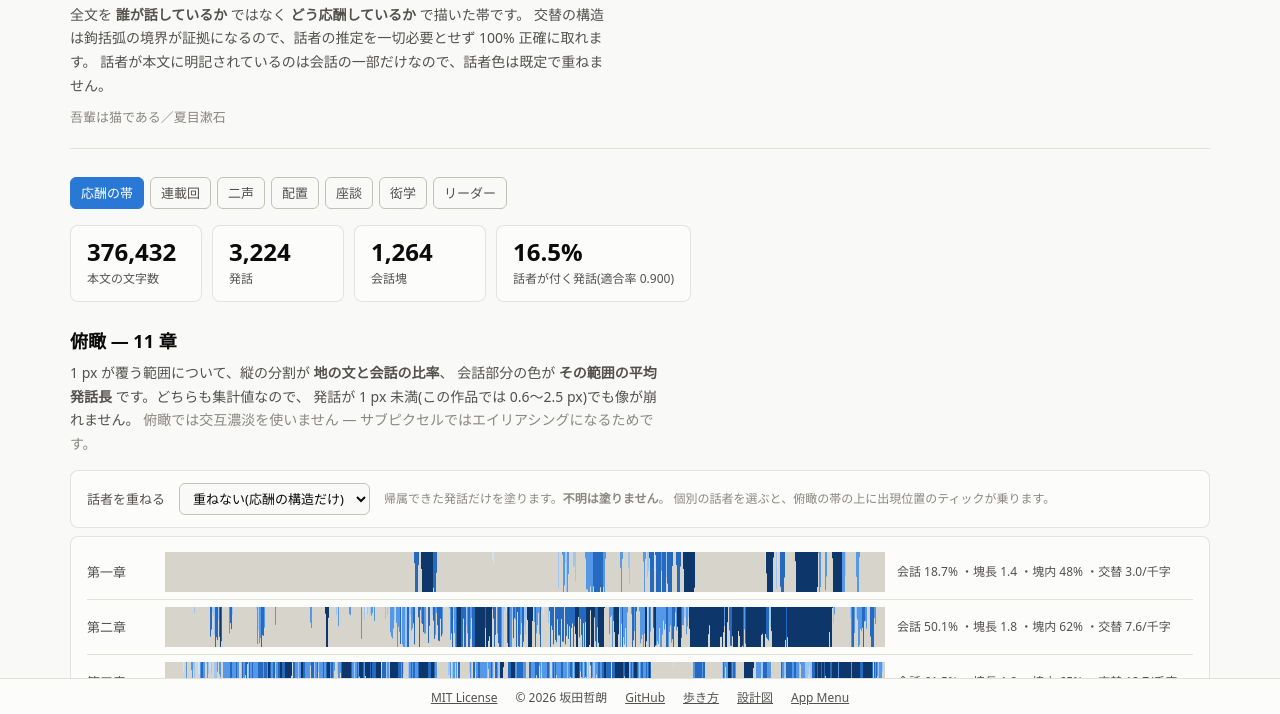
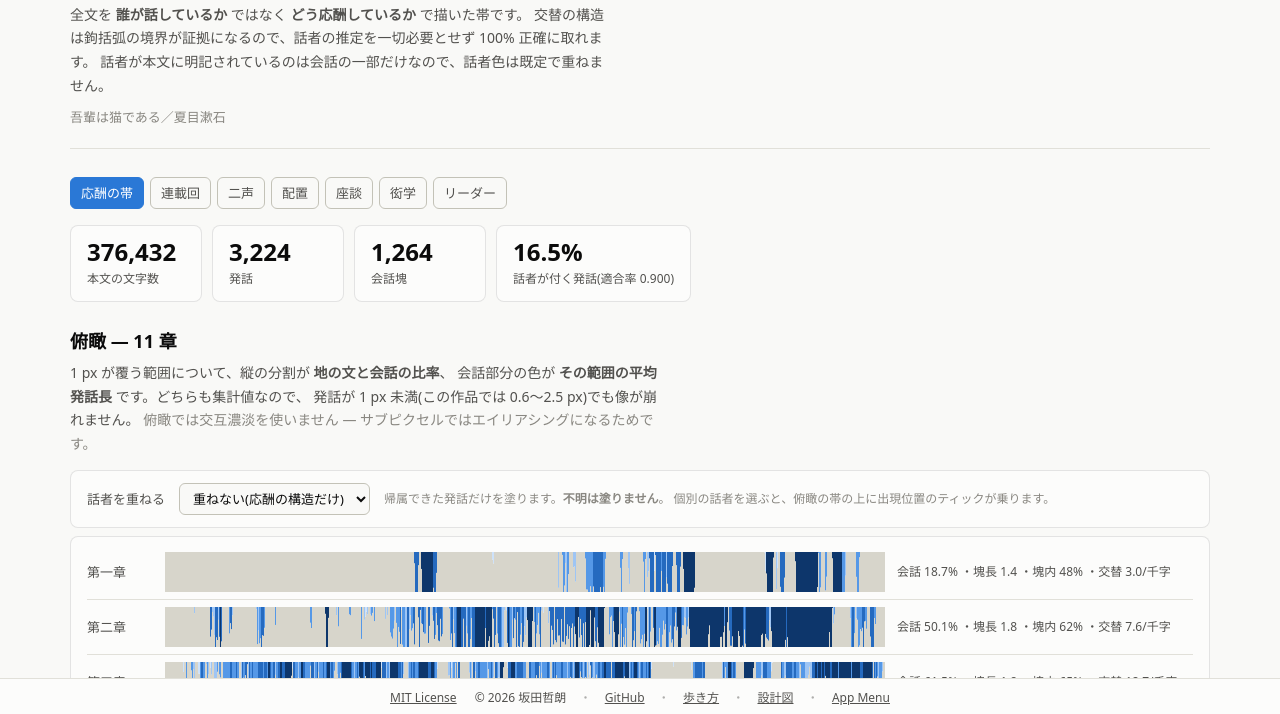
Before and after one commit to twill3c/neko-atlas, a plain HTML site: page web/index.html in a window 1280 px wide. Shown: the part 83-797 px from the top of the page. Drawn offline with Linux system fonts and the light colour scheme.

Commit message:
fix: フッタの区切り「・」を規約どおり入れる
koho-lens が正本の並び「MIT License © 2026 坂田哲朗 ・ GitHub ・ 歩き方 ・ 設計図 ・ App Menu」に合わせる。CSS の ::before では innerText に出ず検品器から見えないので、文字として置く(hanshoku-atlas の教訓)。

Co-Authored-By: Claude Opus 5 (1M context) <noreply@anthropic.com>

```diff
--- a/web/index.html
+++ b/web/index.html
@@ -87,10 +87,10 @@
 <footer class="site">
   <a href="https://github.com/twill3c/neko-atlas/blob/master/LICENSE">MIT License</a>
   <span>© 2026 坂田哲朗</span>
-  <a href="https://github.com/twill3c/neko-atlas">GitHub</a>
-  <a href="https://claude.ai/code/artifact/c3048f58-cbf5-4e1b-a496-c51c121341f5">歩き方</a>
-  <a href="https://claude.ai/code/artifact/ae20ea82-2023-488d-8b1d-e463c3ca7f11">設計図</a>
-  <a href="https://app-menu-amber.vercel.app/">App Menu</a>
+  <span class="fsep">・</span><a href="https://github.com/twill3c/neko-atlas">GitHub</a>
+  <span class="fsep">・</span><a href="https://claude.ai/code/artifact/c3048f58-cbf5-4e1b-a496-c51c121341f5">歩き方</a>
+  <span class="fsep">・</span><a href="https://claude.ai/code/artifact/ae20ea82-2023-488d-8b1d-e463c3ca7f11">設計図</a>
+  <span class="fsep">・</span><a href="https://app-menu-amber.vercel.app/">App Menu</a>
 </footer>
 
 <script src="band.js"></script>
--- a/web/style.css
+++ b/web/style.css
@@ -243,3 +243,13 @@ table.tv caption { caption-side: top; text-align: left; font-size: 12px; color:
 table.tv td .ev { white-space: normal; }
 table.tv td:nth-child(6) { text-align: left; max-width: 460px; }
 table.tv td:nth-child(7), table.tv td:nth-child(2), table.tv td:nth-child(3) { text-align: left; }
+
+/* fleet: フッタ区切り。規約の並び「MIT License © 2026 坂田哲朗 ・ GitHub ・ … 」の「・」。
+   CSS の ::before では innerText に出ず検品器から見えないので、文字として置いてある。
+   ここでは色と詰めだけを与える(flex の gap があるぶん、左右を負で詰める)。 */
+.fsep {
+  color: currentColor;
+  opacity: 0.45;
+  margin: 0 -0.3rem;
+  user-select: none;
+}
```
Also changed, not shown: web/chrono.html (+4 -4 lines), web/futakoe.html (+4 -4 lines), web/gendaku.html (+4 -4 lines), web/haichi.html (+4 -4 lines), web/reader.html (+4 -4 lines), web/zadan.html (+4 -4 lines).
